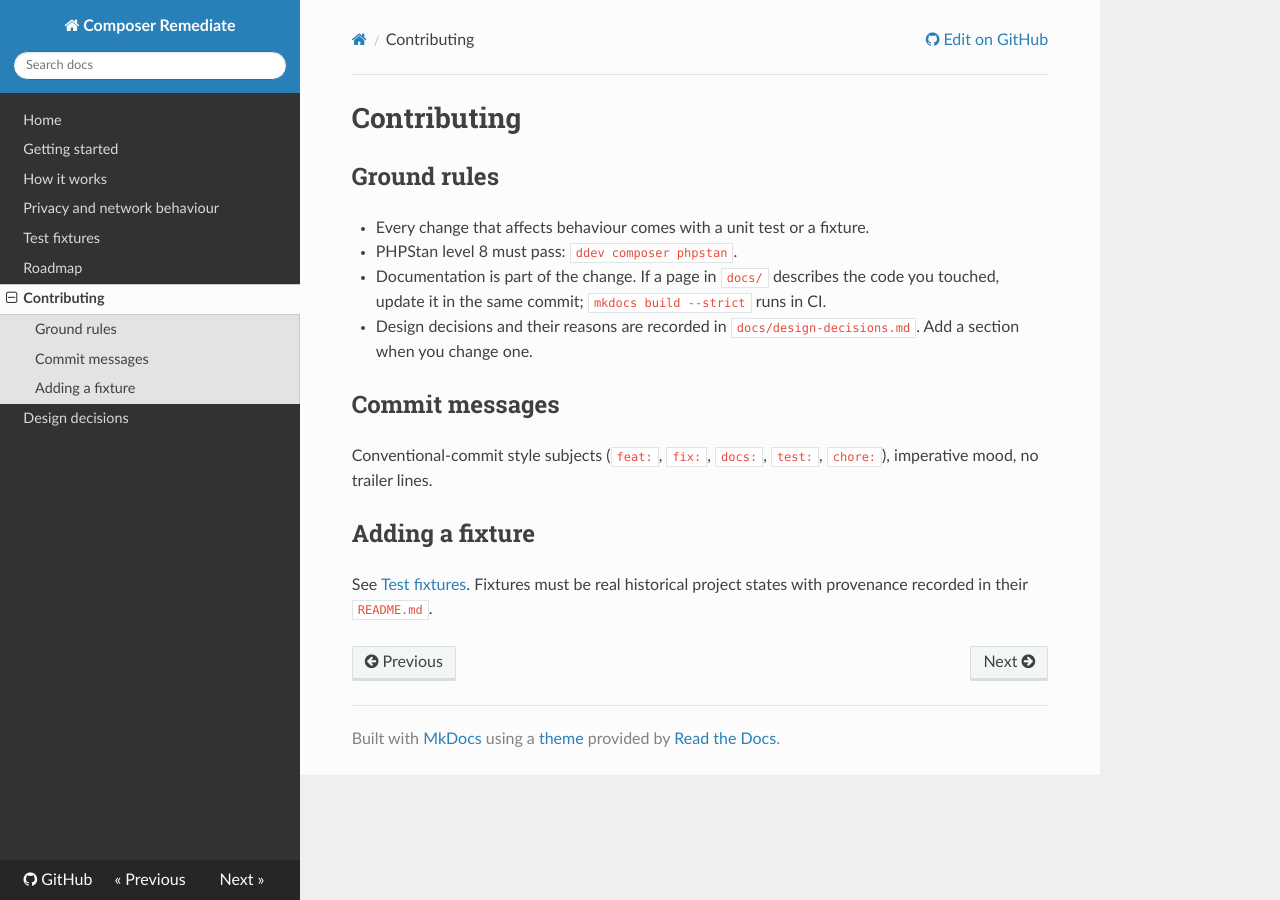
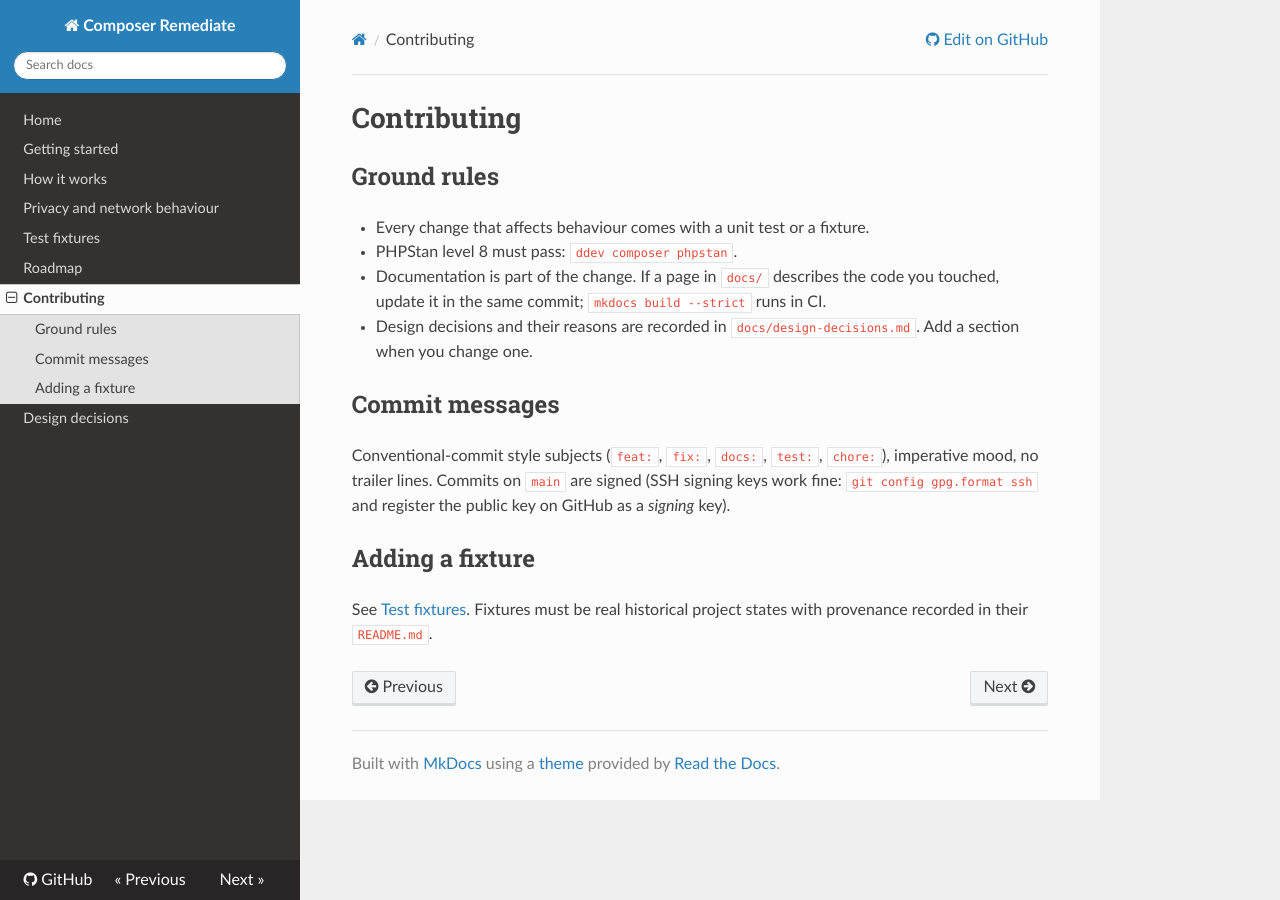
Before and after one commit to hexblot/composer-remediate, an MkDocs documentation site: the page built from docs/contributing.md, in a window 1280 px wide. Built offline with MkDocs 1.6.1, drawn with Linux system fonts in a browser that asks for light colours; nearby versions of some CDN libraries.

Commit message:
docs: note that commits are signed

```diff
--- a/docs/contributing.md
+++ b/docs/contributing.md
@@ -11,7 +11,8 @@
 ## Commit messages
 
 Conventional-commit style subjects (`feat:`, `fix:`, `docs:`, `test:`, `chore:`), imperative mood,
-no trailer lines.
+no trailer lines. Commits on `main` are signed (SSH signing keys work fine: `git config gpg.format ssh`
+and register the public key on GitHub as a *signing* key).
 
 ## Adding a fixture
 
```
